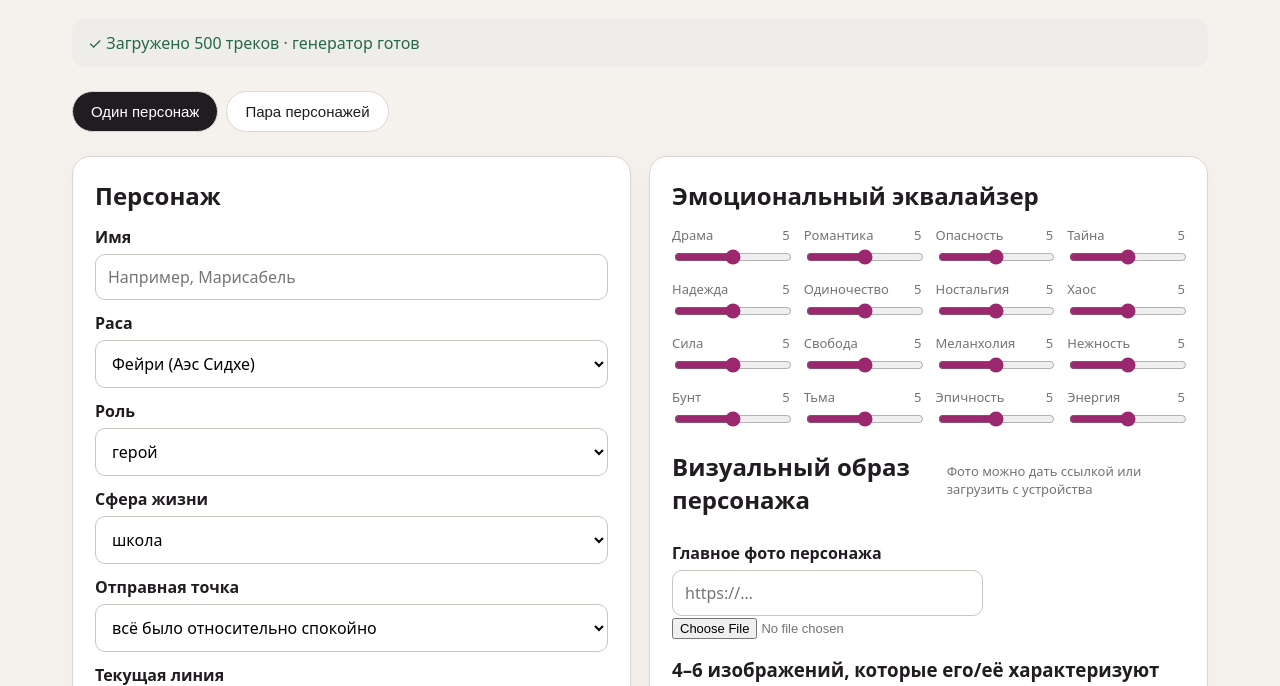
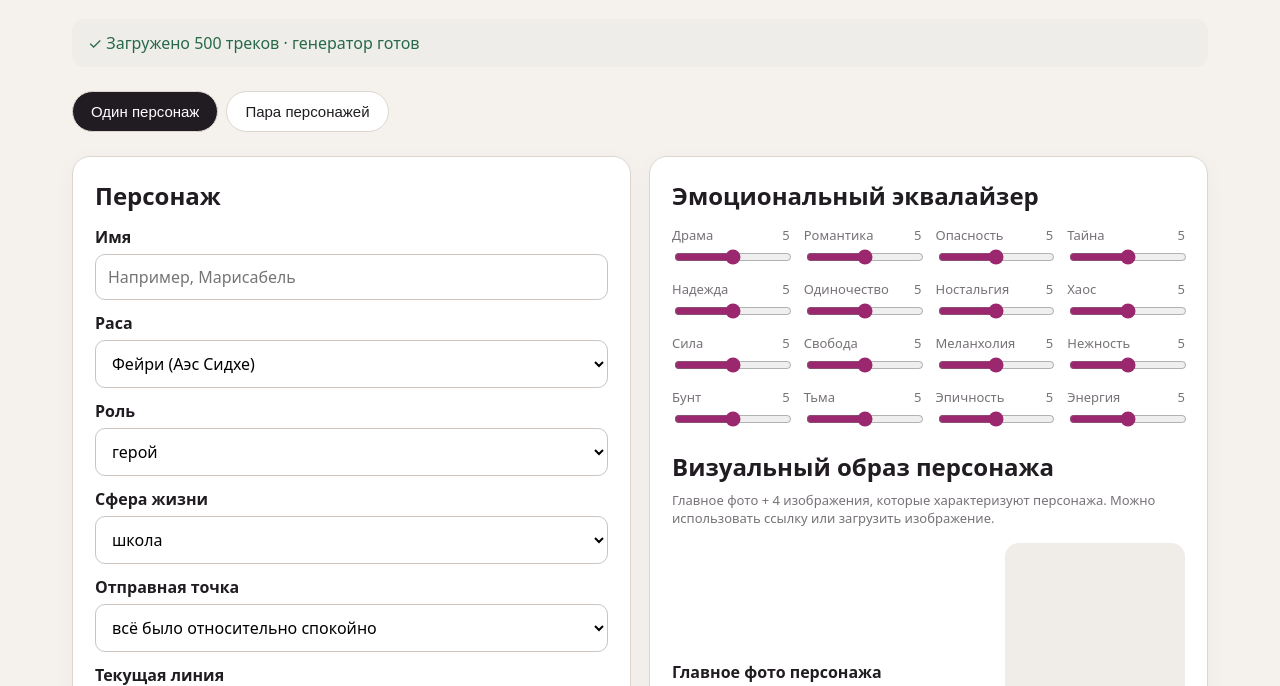
Before and after one commit to alex-sforza/personal-soundtrack-generator, a plain HTML site: page generator/index.html in a window 1280 px wide. Shown: the part 113-799 px from the top of the page. Drawn offline with Linux system fonts and the light colour scheme.

Commit message:
Load stable visual layout fix

```diff
--- a/generator/index.html
+++ b/generator/index.html
@@ -54,5 +54,6 @@
 <script src="../js/soundtrack-engine.js"></script>
 <script src="app.js"></script>
 <script src="layout-v2.js"></script>
+<script src="layout-v3.js"></script>
 </body>
 </html>
```
